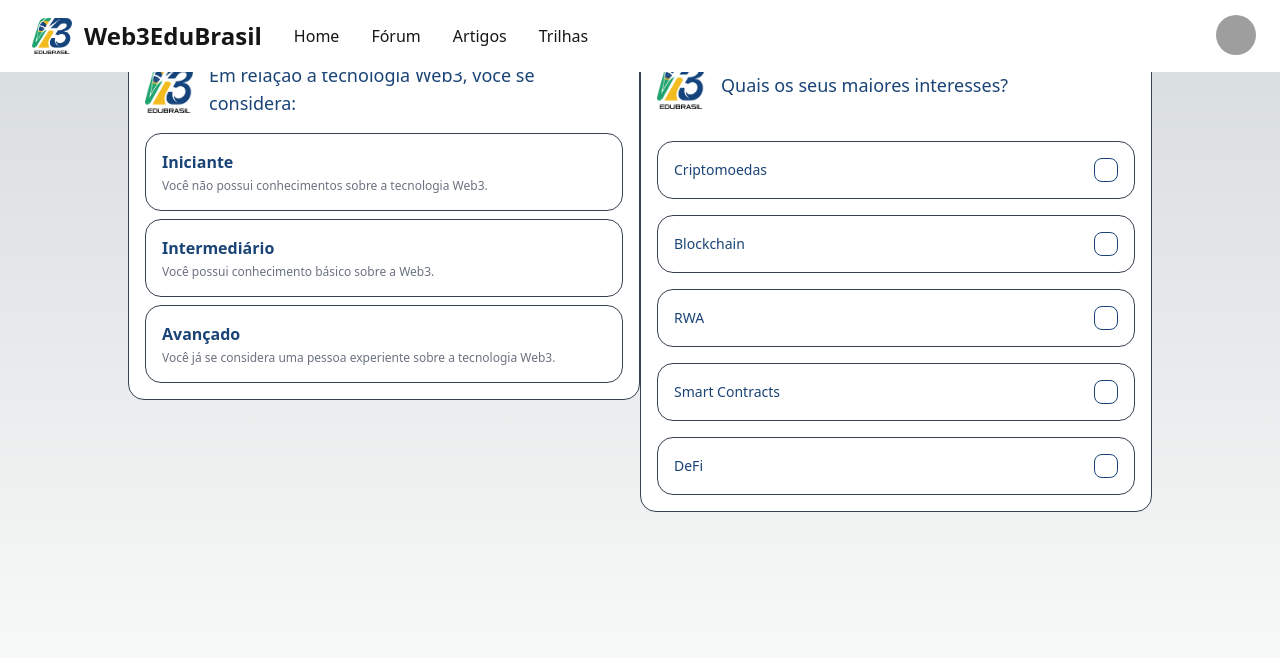
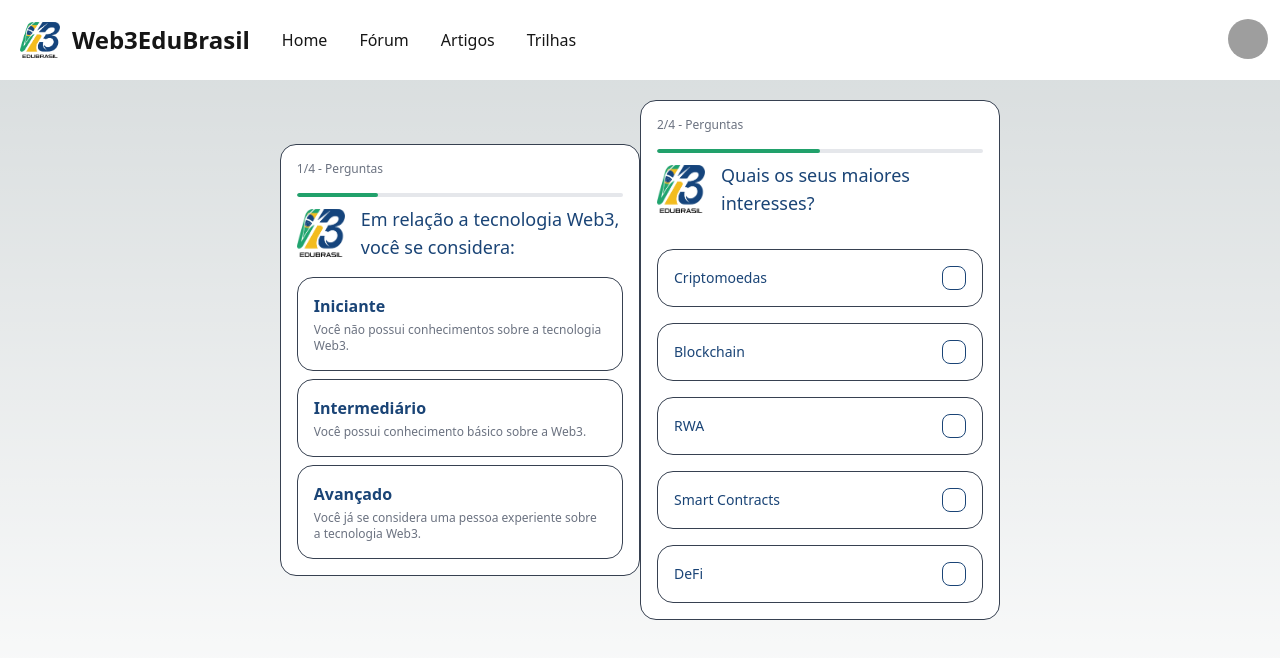
Before and after one commit to armbr/learnweb3-app, a Next.js app: page /kyc in a window 1280 px wide. Shown: the top 658 px of the page. Built offline with nearby package versions, Linux system fonts and the light colour scheme; grey boxes are pictures that could not be loaded.

Commit message:
adicioando skeleton

```diff
--- a/src/app/kyc/page.tsx
+++ b/src/app/kyc/page.tsx
@@ -2,7 +2,7 @@ import KnowLedge from "@/components/KYC/KnowYourCostumer";
 
 export default function Teste() {
   return (
-    <div className="flex flex-col min-h-screen auto-cols-auto	align-center">
+    <div className="flex flex-col auto-cols-auto	align-center">
       <KnowLedge />
     </div>
   );
--- a/src/app/layout.tsx
+++ b/src/app/layout.tsx
@@ -1,10 +1,12 @@
-import '../styles/globals.css'
+import "../styles/globals.css";
 import NavBar from "@/components/NavBar/NavBar";
-import type { Metadata } from 'next'
+import { AppSkeleton } from "@/components/ui/AppSkeleton";
+import type { Metadata } from "next";
 
 export const metadata: Metadata = {
-    title: 'Web3EduBrasil',
-    description: 'Web3EduBrasil é uma plataforma de ensino descentralizada que facilita o aprendizados de tecnologias web3.',
+  title: "Web3EduBrasil",
+  description:
+    "Web3EduBrasil é uma plataforma de ensino descentralizada que facilita o aprendizados de tecnologias web3.",
   openGraph: {
     title: "Web3EduBrasil - Aprenda sobre Web3 e conquiste NFTs únicas.",
     description:
@@ -22,7 +24,6 @@ export const metadata: Metadata = {
     alternateLocale: "en_US",
     countryName: "Brazil",
     type: "website",
-
   },
   twitter: {
     siteId: "@web3edubrasil",
@@ -31,23 +32,35 @@ export const metadata: Metadata = {
   },
   creator: "Web3EduBrasil Developers",
   publisher: "Web3EduBrasil",
-    keywords: ["web3", "blockchain", "nft", "solidity", "bitcoin", "educacao", "web3educacao", "web3edu", "web3edubrasil"],
-}
+  keywords: [
+    "web3",
+    "blockchain",
+    "nft",
+    "solidity",
+    "bitcoin",
+    "educacao",
+    "web3educacao",
+    "web3edu",
+    "web3edubrasil",
+  ],
+};
 
 export default function RootLayout({
   // Layouts must accept a children prop.
   // This will be populated with nested layouts or pages
   children,
 }: {
-    children: React.ReactNode
+  children: React.ReactNode;
 }) {
   return (
     <html lang="pt-br">
       <head />
       <body>
+        <div className="flex flex-col h-full">
           <NavBar />
-                    {children}
+          <AppSkeleton>{children}</AppSkeleton>
+        </div>
       </body>
     </html>
-    )
+  );
 }
--- a/src/app/page.tsx
+++ b/src/app/page.tsx
@@ -1,17 +1,17 @@
 "use client";
 
-import Footer from '@/components/landingPage/footer'
-import Header from '@/components/landingPage/header'
-import MainContent from '@/components/landingPage/mainContent'
+import Footer from "@/components/landingPage/footer";
+import Header from "@/components/landingPage/header";
+import MainContent from "@/components/landingPage/mainContent";
 
 export default function Page() {
   return (
-    <div className="flex flex-col min-h-screen">
+    <div className="flex flex-col">
       <Header />
       <main className="flex-grow bg-gray-100">
         <MainContent />
       </main>
       <Footer />
     </div>
-  )
+  );
 }
--- a/src/components/KYC/KnowYourCostumer.tsx
+++ b/src/components/KYC/KnowYourCostumer.tsx
@@ -3,8 +3,7 @@ import Kyc2 from "./Kyc2";
 
 function KnowLedge() {
   return (
-
-    <div className="flex items-center justify-center min-h-screen ">
+    <div className="flex items-center justify-center ">
       <Kyc1 />
 
       <Kyc2 />
--- a/src/components/KYC/Kyc1.tsx
+++ b/src/components/KYC/Kyc1.tsx
@@ -3,7 +3,7 @@ import web3EduLogo from "../../assets/images/Web3EduBrasil_logo.png";
 
 export default function Kyc1() {
   return (
-    <div className="flex flex-col min-h-screen w-2/5 ">
+    <div className="flex flex-col w-2/5 ">
       <article className="rounded-box border border-gray-700 bg-base-100 p-4">
         <div>
           <h2 className="sr-only">Steps</h2>
--- a/src/components/KYC/Kyc2.tsx
+++ b/src/components/KYC/Kyc2.tsx
@@ -3,7 +3,7 @@ import web3EduLogo from "../../assets/images/Web3EduBrasil_logo.png";
 
 export default function Kyc2() {
   return (
-    <div className="flex flex-col min-h-screen w-2/5 ">
+    <div className="flex flex-col w-2/5 ">
       <article className="rounded-box border border-gray-700 bg-base-100 p-4">
         <div>
           <h2 className="sr-only">Steps</h2>
--- a/src/components/NavBar/NavBar.tsx
+++ b/src/components/NavBar/NavBar.tsx
@@ -5,7 +5,7 @@ import React from "react";
 
 export default function NavBar() {
   return (
-    <div className="navbar bg-base-100 justify-between px-5 z-10 fixed">
+    <div className="navbar bg-base-100 justify-between">
       <div className="navbar-start gap-3">
         <div className="dropdown">
           <div tabIndex={0} role="button" className="btn btn-ghost lg:hidden">
--- /dev/null
+++ b/src/components/ui/AppSkeleton.tsx
@@ -0,0 +1,15 @@
+import React, { ReactNode } from "react";
+
+interface AppSkeletonProps {
+  children: ReactNode;
+}
+
+export const AppSkeleton: React.FC<AppSkeletonProps> = ({ children }) => {
+  return (
+    <main className="flex w-full flex-col items-center p-5 h-[90vh]">
+      <section className="max-w-screen-2xl flex flex-col w-full items-center justify-center gap-6">
+        {children}
+      </section>
+    </main>
+  );
+};
--- a/src/styles/globals.css
+++ b/src/styles/globals.css
@@ -31,3 +31,7 @@ body {
     text-wrap: balance;
   }
 }
+
+.navbar {
+  height: 10vh !important;
+}
```
Lines whose indentation alone changed are shown as unchanged.
